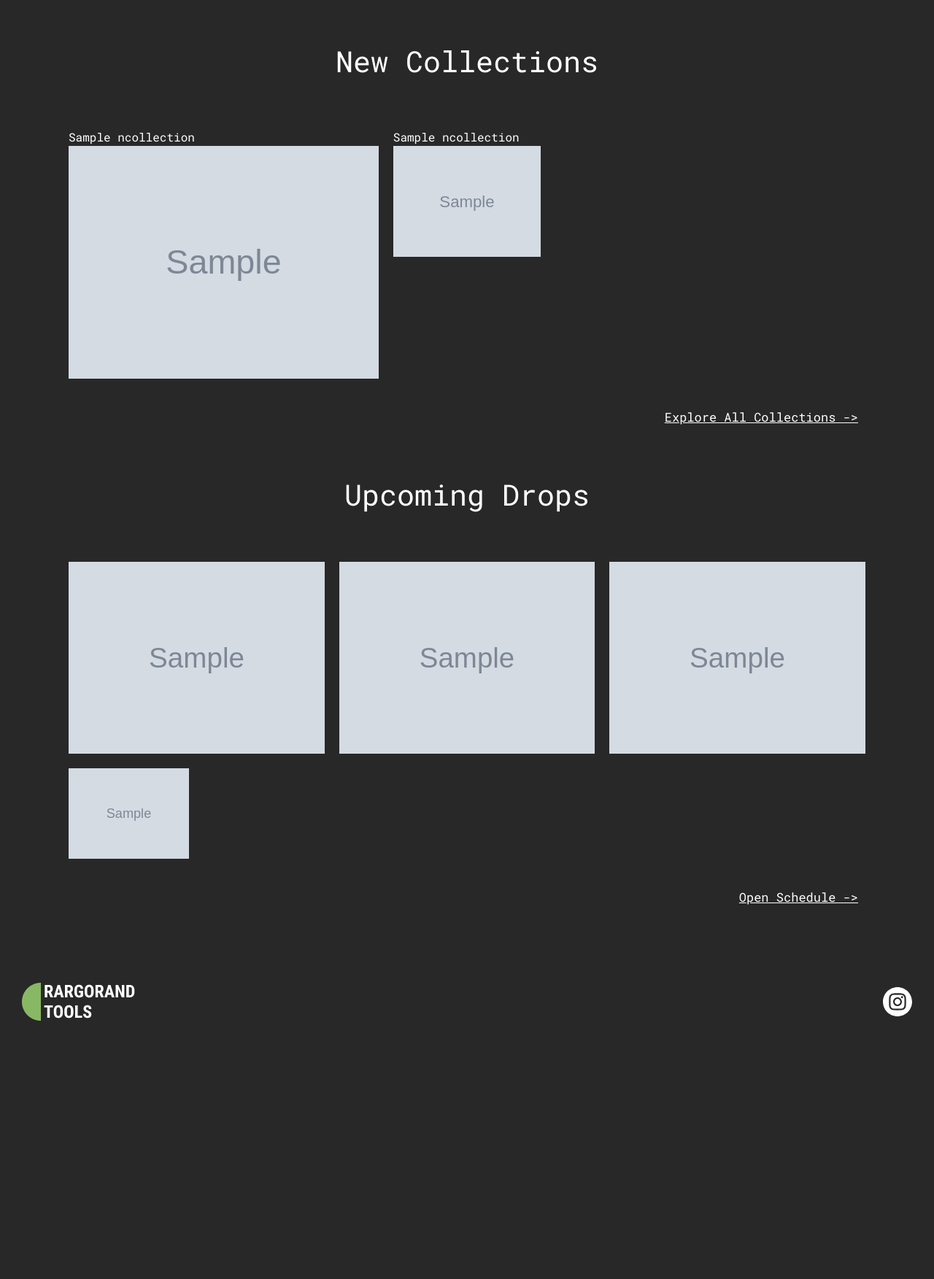
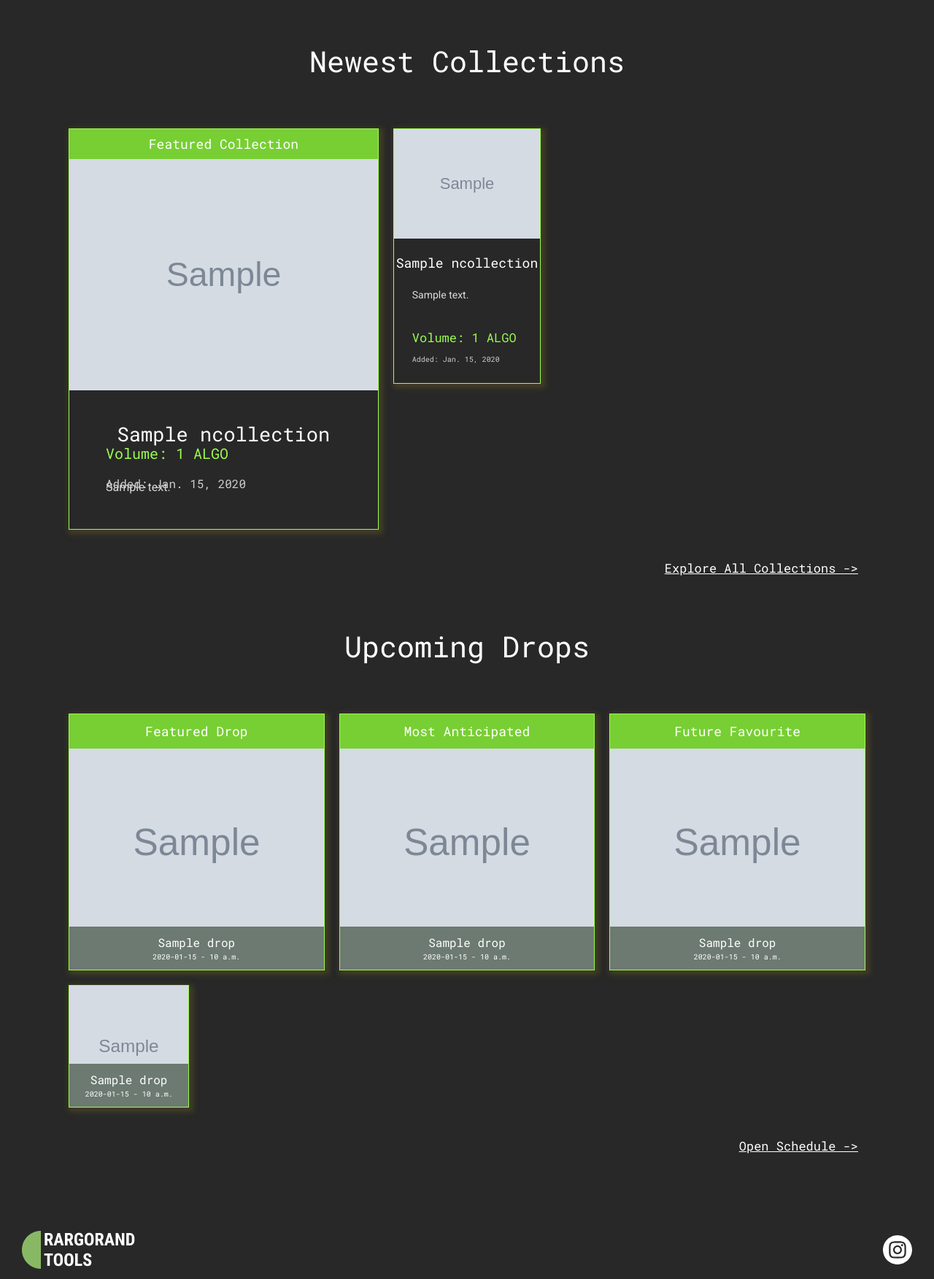
Before and after one commit to ivanyemelianov/rargorand-repo-private, a Django app: page / in a window 1280 px wide. Shown: the part 80-1833 px from the top of the page at 73% size. Before the commit the page ends 1479 px from the top, so only its background shows below. Run offline with Django 3.2, Linux system fonts and the light colour scheme; tables that the repository leaves empty hold one stand-in row (values such as "Sample post"); grey boxes marked "Sample" are stand-in pictures; parts of the project's set-up code (start-up, migrations or seed data) failed here and were passed over; some libraries are stand-ins or nearby versions.

Commit message:
Styles and markup work for Home page

```diff
--- a/rargorand/views.py
+++ b/rargorand/views.py
@@ -9,7 +9,7 @@ def home_view(request, *args, **kwargs):
     drop_queryset = Drop.objects.all()
     last_six_drops_q = Drop.objects.filter().order_by('-id')[:6]
     featured_q = Ncollection.objects.filter(featured=True)
-    last_eight_q = Ncollection.objects.filter().order_by('-id')[:11]
+    last_eight_q = Ncollection.objects.filter().order_by('-id')[:6]
     featured_drop_q = Drop.objects.filter(featured=True)
     ma_drop_q = Drop.objects.filter(mostanticipated=True)
     ff_drop_q = Drop.objects.filter(futurefavourite=True)
--- a/static/home.css
+++ b/static/home.css
@@ -160,16 +160,8 @@ main {
     grid-gap: 20px;
 }
 
-.featured-drop, .anticipted, .favourite {
+.featured-drop, .anticipated, .favourite {
     grid-column: span 2;
-}
-
-.featured-drop img, .anticipted img, .favourite img {
-    width: 100%;
-}
-
-.upcoming-drop img {
-    width: 100%;
 }
 
 .upcoming-drops-s {
@@ -193,3 +185,120 @@ main {
     float: right;
     margin-right: 30px;
 }
+
+.featured-collection-card {
+    position: relative;
+    height: 100%;
+    min-height: 550px;
+    border: 1px solid #9CFC51;
+    box-sizing: border-box;
+    box-shadow: 3px 3px 7px 3px #423F24;
+}
+.featured-collection {
+    height: 100%;
+}
+.featured-collection-name {
+    text-align: center;
+    font-size: 27px;
+    margin: 40px 0;
+}
+.featured-collection-description {
+    padding: 0 50px;
+    color: #DBD9D9;
+    font-family: 'Roboto', serif;
+}
+.featured-collection-volume {
+    padding: 0 50px;
+    margin-top: 40px;
+    margin-bottom: 15px;
+    color: #9CFC51;
+    font-size: 20px;
+}
+.featured-collection-added {
+    padding: 0 50px;
+    color: #CECECE;
+}
+.featured-collection-card-bottom {
+    position: absolute;
+    bottom: 50px;
+}
+.featured-collection-flag {
+    background: #77cf33;
+    color: #fff;
+    text-align: center;
+    font-size: 18px;
+}
+.featured-collection-flag p {
+    padding: 7px;
+    margin-bottom: 0;
+}
+.collection-card {
+    position: relative;
+    height: 100%;
+    min-height: 350px;
+    border: 1px solid #9CFC51;
+    box-sizing: border-box;
+    box-shadow: 3px 3px 7px 3px #423F24;
+}
+.collection-name {
+    text-align: center;
+    font-size: 18px;
+    margin: 20px 0;
+}
+.collection-description {
+    padding: 0 25px;
+    font-size: 14px;
+    color: #DBD9D9;
+    font-family: 'Roboto', serif;
+}
+.collection-volume {
+    padding: 0 25px;
+    margin-top: 40px;
+    margin-bottom: 10px;
+    color: #9CFC51;
+    font-size: 17px;
+}
+.collection-card-bottom {
+    position: absolute;
+    bottom: 25px;
+}
+.collection-added {
+    padding: 0 25px;
+    color: #CECECE;
+    font-size: 10px;
+}
+.upcoming-drop-wrap, .featured-drop, .anticipated, .favourite {
+    width: 100%;
+    padding-top: 100%;
+    position: relative;
+    background-position: top center;
+    background-size: cover;
+    background-repeat: no-repeat;
+    border: 1px solid #9CFC51;
+    box-sizing: border-box;
+    box-shadow: 3px 3px 7px 3px #423F24;
+}
+.upcoming-drop-card-content {
+    position: absolute;
+    bottom: 0;
+    width: 100%;
+    text-align: center;
+    background: rgba(4, 27, 0, 0.5);
+    padding: 10px 0;
+}
+.drop-date-time {
+    font-size: 10px;
+}
+.featured-drop-flag {
+    position: absolute;
+    top: 0;
+    width: 100%;
+    text-align: center;
+    background: #77cf33;
+    font-size: 18px;
+    padding: 10px 0;
+
+}
+.featured-drop-flag p {
+    margin-bottom: 0;
+}
--- a/templates/base.html
+++ b/templates/base.html
@@ -18,6 +18,9 @@
     <link rel="preconnect" href="https://fonts.googleapis.com">
     <link rel="preconnect" href="https://fonts.gstatic.com" crossorigin>
     <link href="https://fonts.googleapis.com/css2?family=Roboto+Mono:wght@100;300;400;500&display=swap" rel="stylesheet">
+    <link rel="preconnect" href="https://fonts.googleapis.com">
+    <link rel="preconnect" href="https://fonts.gstatic.com" crossorigin>
+    <link href="https://fonts.googleapis.com/css2?family=Roboto:wght@300;400;500&display=swap" rel="stylesheet">
 
     <!-- jQuery -->
     <script src="https://code.jquery.com/jquery-3.3.1.slim.min.js" integrity="sha384-q8i/X+965DzO0rT7abK41JStQIAqVgRVzpbzo5smXKp4YfRvH+8abtTE1Pi6jizo" crossorigin="anonymous"></script>
--- a/templates/base/footer.html
+++ b/templates/base/footer.html
@@ -10,4 +10,5 @@
             </svg>
         </a>
     </div>
+
 </footer>
--- a/templates/home-view.html
+++ b/templates/home-view.html
@@ -1,28 +1,49 @@
 {% extends "base.html" %}
 
 {% block content %}
+
+<style>
+
+</style>
 
 <section class="section-style new-collections-s">
     <div class="container">
         <div class="row">
             <div class="page-title">
-                <h1>New Collections</h1>
+                <h1>Newest Collections</h1>
             </div>
             <div class="grid-container-collection">
                 <div class="grid-item-3 featured-collection">
                     {% for x in featured_collection %}
-                        <div class="">{{ x.name }}</div>
+                        <div class="featured-collection-card">
+                            <div class="featured-collection-flag" >
+                                <p>Featured Collection</p>
+                            </div>
                             {% if x.image %}
                             <img src="{{ x.image.url }}" alt="">
                             {% endif %}
+                            <div class="featured-collection-name">{{ x.name }}</div>
+                            <div class="featured-collection-description">{{ x.description }}</div>
+                            <div class="featured-collection-card-bottom">
+                                <div class="featured-collection-volume">Volume: {{ x.volume }} ALGO</div>
+                                <div class="featured-collection-added">Added: {{ x.timestamp }}</div>
+                            </div>
+                        </div>
                     {% endfor %}
                 </div>
                 {% for x in new_collections %}
                 <div class="grid-item">
-                    <div class="">{{ x.name }}</div>
+                    <div class="collection-card">
                         {% if x.image %}
                         <img src="{{ x.image.url }}" alt="">
                         {% endif %}
+                        <div class="collection-name">{{ x.name }}</div>
+                        <div class="collection-description">{{ x.description }}</div>
+                        <div class="collection-card-bottom">
+                            <div class="collection-volume">Volume: {{ x.volume }} ALGO</div>
+                            <div class="collection-added">Added: {{ x.timestamp }}</div>
+                        </div>
+                    </div>
                 </div>
                 {% endfor %}
             </div>
@@ -42,32 +63,59 @@
                 <h1>Upcoming Drops</h1>
             </div>
             <div class="grid-container-drop">
-                <div class="featured-drop">
                 {% for x in featured_drop %}
                 {% if x.image %}
-                        <img src="{{ x.image.url }}" alt="">
+                <div class="featured-drop" style="background-image: url({{ x.image.url }});">
+                    <div class="featured-drop-flag" >
+                        <p>Featured Drop</p>
+                    </div>
+                    <div class="upcoming-drop-card-content">
+                        <div class="drop-name">{{ x.name }}</div>
+                        <div class="drop-date-time">{{ x.release_date }} - {{ x.release_time }}</div>
+                    </div>
+                </div>
                 {% endif %}
                 {% endfor %}
-                </div>
-                <div class="anticipted">
+
                 {% for x in most_anticipated %}
                 {% if x.image %}
-                        <img src="{{ x.image.url }}" alt="">
+                <div class="anticipated" style="background-image: url({{ x.image.url }});">
+                    <div class="featured-drop-flag" >
+                        <p>Most Anticipated</p>
+                    </div>
+                    <div class="upcoming-drop-card-content">
+                        <div class="drop-name">{{ x.name }}</div>
+                        <div class="drop-date-time">{{ x.release_date }} - {{ x.release_time }}</div>
+                    </div>
+                </div>
                 {% endif %}
                 {% endfor %}
-                </div>
-                <div class="favourite">
+
                 {% for x in future_favourite %}
                 {% if x.image %}
-                        <img src="{{ x.image.url }}" alt="">
+                <div class="favourite" style="background-image: url({{ x.image.url }});">
+                    <div class="featured-drop-flag" >
+                        <p>Future Favourite</p>
+                    </div>
+                    <div class="upcoming-drop-card-content">
+                        <div class="drop-name">{{ x.name }}</div>
+                        <div class="drop-date-time">{{ x.release_date }} - {{ x.release_time }}</div>
+                    </div>
+                </div>
                 {% endif %}
                 {% endfor %}
-                </div>
+
+
                 {% for x in upcomming_drops %}
                 <div class="upcoming-drop">
                     {% if x.image %}
-                    <img src="{{ x.image.url }}" alt="">
+                    <div class="upcoming-drop-wrap" style="background-image: url({{ x.image.url }});">
                     {% endif %}
+                    <div class="upcoming-drop-card-content">
+                        <div class="drop-name">{{ x.name }}</div>
+                        <div class="drop-date-time">{{ x.release_date }} - {{ x.release_time }}</div>
+                    </div>
+                    </div>
                 </div>
                 {% endfor %}
             </div>
```
Lines whose indentation alone changed are shown as unchanged.
